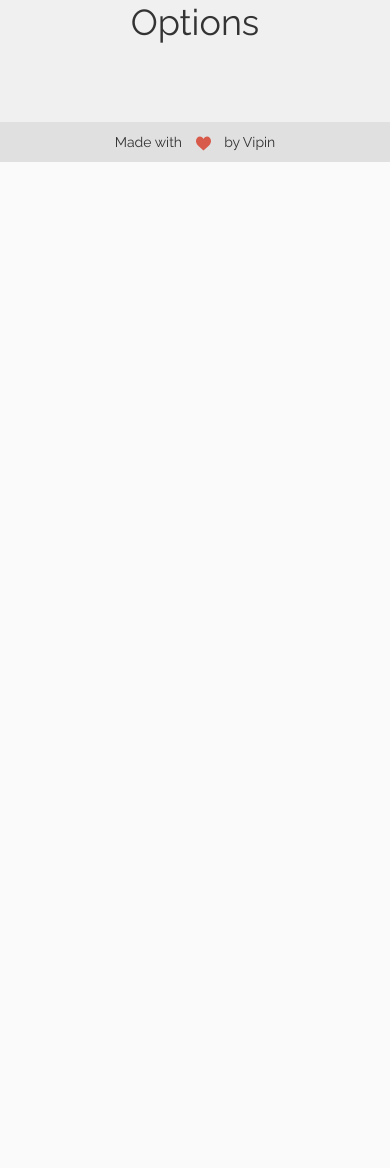
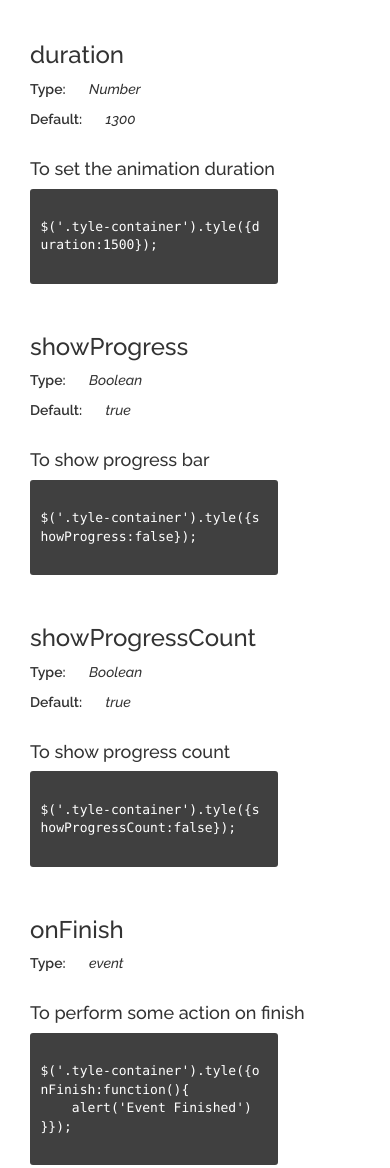
Before and after one commit to Viping7/tyle, a website: page app/index.html in a window 390 px wide. Shown: the part 2367-3535 px from the top of the page. Before the commit the page ends 2529 px from the top, so only its background shows below. Drawn offline with Linux system fonts and the light colour scheme.

Commit message:
tyle v1 alpha release

```diff
--- a/app/assets/js/svgImage.js
+++ b/app/assets/js/svgImage.js
@@ -29,9 +29,11 @@ $(document).ready(function(){
     });
 })
 
-$('.get-start').click(function () {
-    var offsetPos=$('#getting-started').offset().top;
+$('.scroll').click(function (event) {
+    event.preventDefault();
+    var offsetEle=$(this).attr('href');
+    var offsetPos=$(offsetEle).offset().top;
 	$('html,body').animate({
 		scrollTop: offsetPos+'px'
-	})
+	},1200)
 })
--- a/app/assets/scss/landing.scss
+++ b/app/assets/scss/landing.scss
@@ -134,7 +134,20 @@ section{
     }
 }
 &.options{
-    background: #f0f0f0;
+    background: #fff;
+    .option-item{
+        margin-bottom: 50px;
+        p{
+            font-weight:600;
+            em{
+                font-weight: 500;
+                margin-left: 20px;
+            }
+        }
+        h4{
+            margin-top:30px;
+        }
+    }
 }
 .steps{
     margin-bottom: 60px;
--- a/app/index.html
+++ b/app/index.html
@@ -32,7 +32,8 @@
               </div>
               <div class="collapse navbar-collapse" id="myNavbar">
                 <ul class="nav navbar-nav navbar-right">
-                  <li><a href="#getting-started" class='get-start' >Getting Started</a></li>
+                  <li><a href="#getting-started" class='scroll' >Getting Started</a></li>
+                  <li><a href="#options" class='scroll' >Options</a></li>
                   <li><a href="quiz.html" target='_blank'>View Demo</a></li>
                   <li><a href="https://github.com/Viping7/tyle/archive/master.zip" class="btn btn-custom" download>Download</a></li>
                 </ul>
@@ -97,14 +98,53 @@
                     <pre><code>
 $('.tyle-container').tyle();
                     </code></pre>
-                    <p><strong>Note:</strong> 900 here is animation duration, If not specified it will take default duration which is 1300</p>
+
                     </div>
     </div>
             </div>
         </div>
     </section>
-    <section class="options">
+    <section class="options" id='options'>
         <h1>Options</h1>
+        <div class="container">
+            <div class="col-md-12 option-item">
+                <h3>duration</h3>
+                <p>Type: <em>Number</em></p>
+                <p>Default: <em>1300</em></p>
+                <h4>To set the animation duration</h4>
+                <pre><code>
+$('.tyle-container').tyle({duration:1500});
+                                            </code></pre>
+            </div>
+            <div class="col-md-12 option-item">
+                    <h3>showProgress</h3>
+                    <p>Type: <em>Boolean</em></p>
+                    <p>Default: <em>true</em></p>
+                    <h4>To show progress bar</h4>
+                    <pre><code>
+$('.tyle-container').tyle({showProgress:false});
+                                                </code></pre>
+                </div>
+            <div class="col-md-12 option-item">
+                    <h3>showProgressCount</h3>
+                    <p>Type: <em>Boolean</em></p>
+                    <p>Default: <em>true</em></p>
+                    <h4>To show progress count</h4>
+                    <pre><code>
+$('.tyle-container').tyle({showProgressCount:false});
+                                                </code></pre>
+                </div>
+            <div class="col-md-12 option-item">
+                    <h3>onFinish</h3>
+                    <p>Type: <em>event</em></p>
+                    <h4>To perform some action on finish</h4>
+                    <pre><code>
+$('.tyle-container').tyle({onFinish:function(){
+    alert('Event Finished')
+}});
+                                                </code></pre>
+                </div>
+        </div>
     </section>
     <footer>
         <div class='container'>
```
Also changed, not shown: docs/index.html (+43 -3 lines), app/assets/css/landing.css, docs/assets/css/main.min.css, docs/assets/js/main.min.js.
